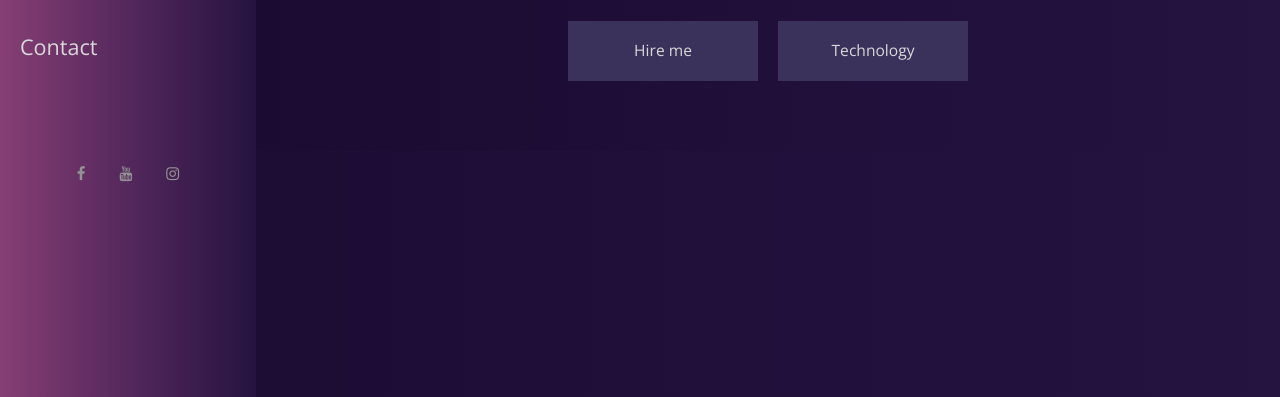
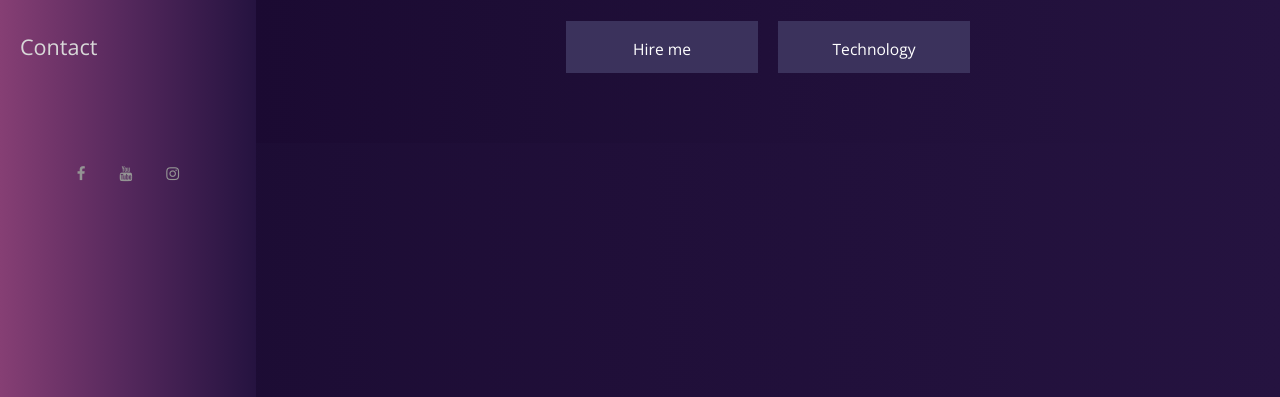
Before and after one commit to MarcinLubera/Portfolio, a website: page index.html in a window 1280 px wide. Shown: the part 403-800 px from the top of the page. Drawn offline with nearby package versions, Linux system fonts and the light colour scheme.

Commit message:
fixed buttons

```diff
--- a/index.html
+++ b/index.html
@@ -43,8 +43,8 @@
             <h3 class="title title--tertiary">junior front-end developer</h3>
             <h4 class="typo typo--primary"> I’m a fast learner and hungry for knowledge. I graduated JTester Academy organized by JCommerce. If there is any chance I like attending to IT conferences to improve my skills. I'm reading books and blogs about IT and I’m learning basics of <span class="span">HTML</span>, <span class="span">CSS</span>, <span class="span">JavaScript</span> and SQL. </h4>
             <div class="content-box">
-            <button class="button button--primary button--mrlr10"><a class="menu__link" href="contact.html">Hire me</a></button>
-            <button class="button button--secondary button--mrlr10"><a class="menu__link" href="technology.html">Technology</a></button>
+            <a class="button button--primary button--mrlr10" class="menu__link" href="contact.html">Hire me</a>
+            <a class="button button--secondary button--mrlr10" class="menu__link" href="technology.html">Technology</a>
             </div>
         </div>
     </div>
--- a/scss/_button.scss
+++ b/scss/_button.scss
@@ -8,34 +8,24 @@
   font: 100 1.3em/1em 'Open Sans', sans-serif;
   color: $cl-white;
   display: block;
+  width: 150px;
+  height: 10px;
+  text-decoration: none;
+  text-align: center;
 
   @include breakpoint(desktop_big) {
     padding: 40px;
     font-size: 2em;
-    line-height: 0;
+    line-height: 0.5;
   }
 
   &.button--primary {
     margin-top: 40px;
-    width: 190px;
-    height: 60px;
-
-    @include breakpoint(desktop_big) {
-      width: 250px;
-      height: 85px;
-    }
   }
 
   &.button--secondary {
     margin-bottom: 40px;
     margin-top: 40px;
-    width: 190px;
-    height: 60px;
-
-    @include breakpoint(desktop_big) {
-      width: 250px;
-      height: 85px;
-    }
   }
 
   &:hover {
@@ -59,5 +49,6 @@
   &.button--mrlr10 {
     margin-left: 10px;
     margin-right: 10px;
+    color: $cl-white;
   }
 }
```
Also changed, not shown: css/style.css, 1 other file.
